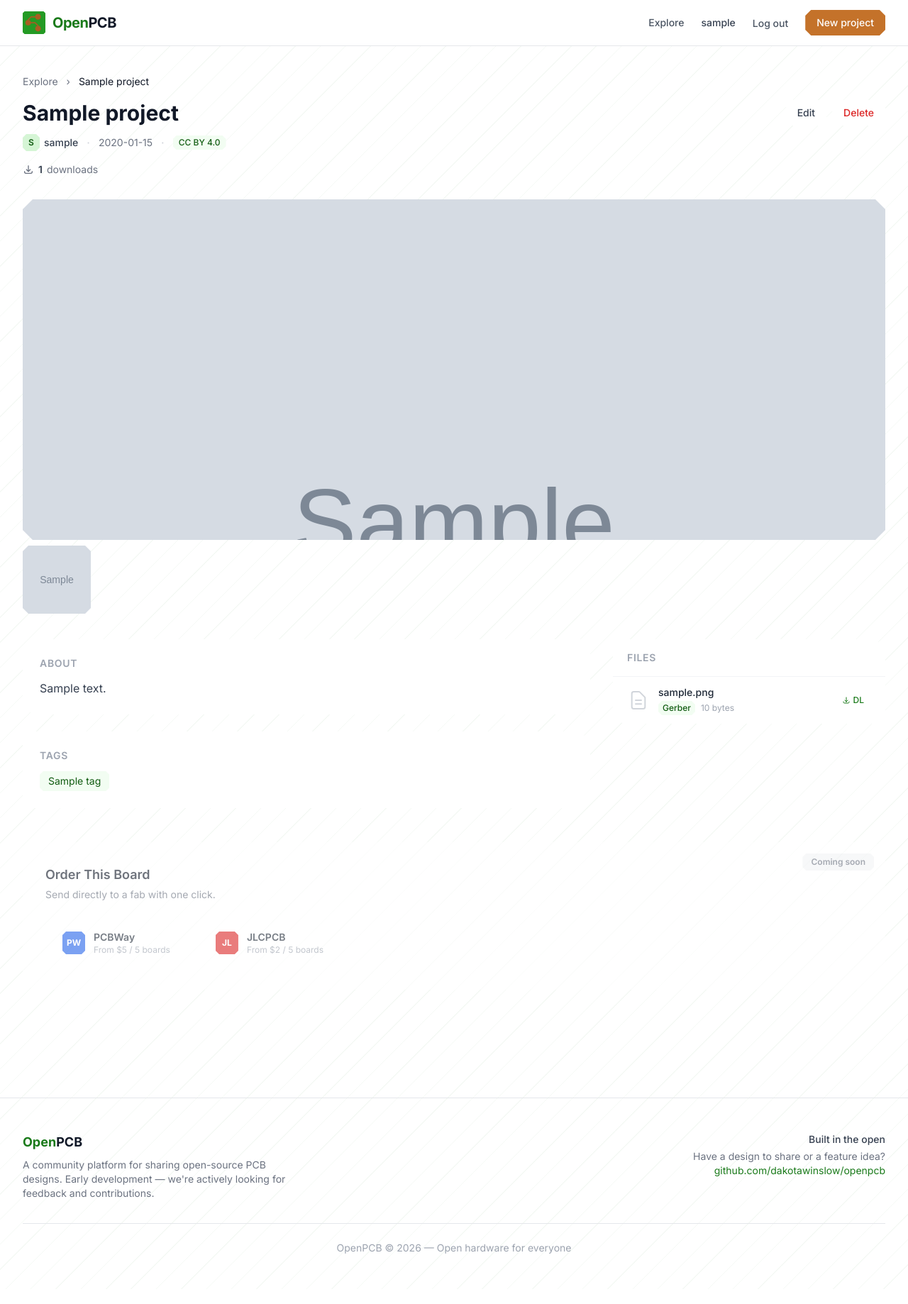
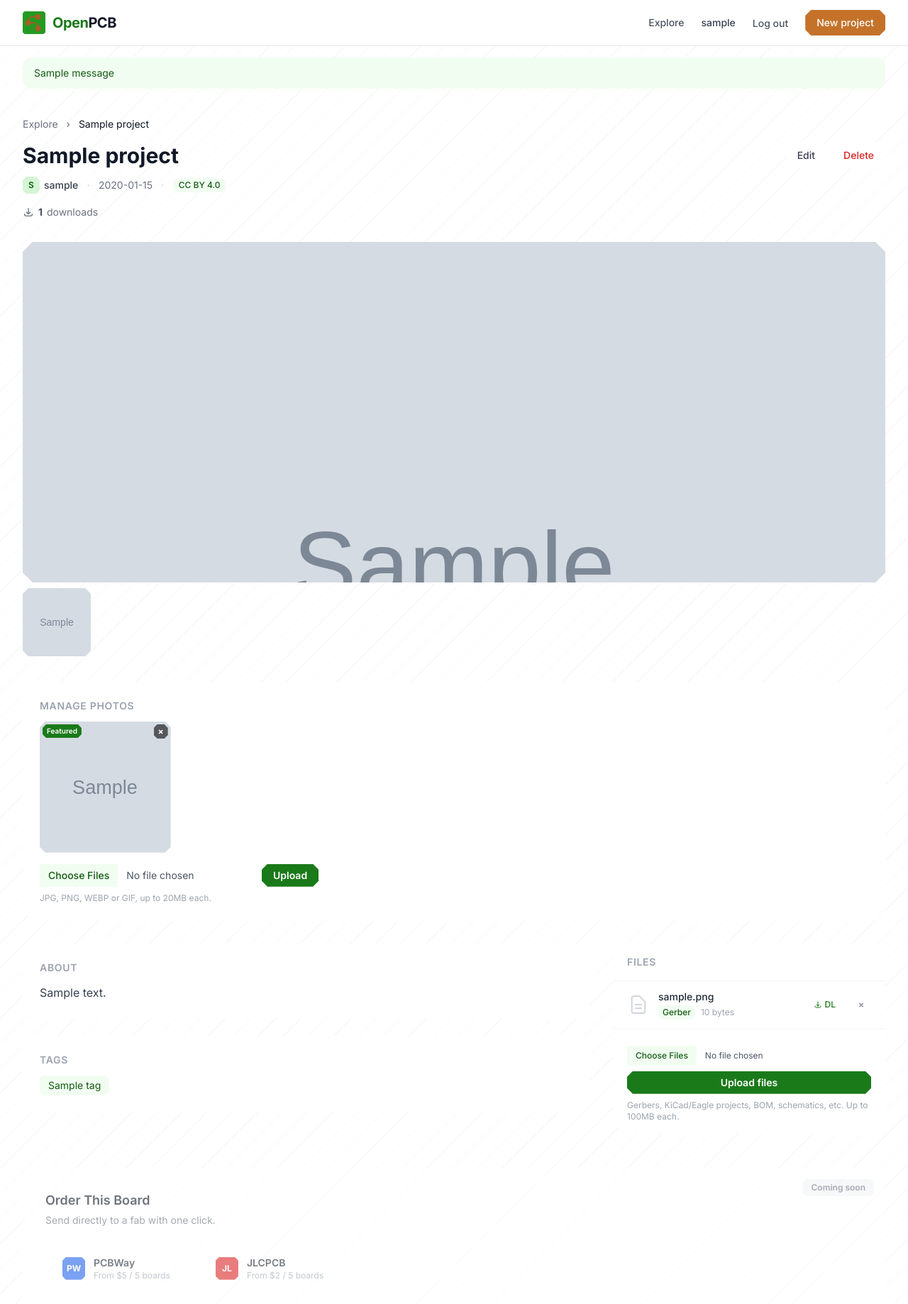
Before and after one commit to dakotawinslow/openpcb, a Django app: a page that uses core/templates/core/base.html in a window 1280 px wide. Shown: the top 1838 px of the page at 71% size. Before the commit the page ends 1767 px from the top, so only its background shows below. Run offline with Django 5.2, Linux system fonts and the light colour scheme; a user stored in the database is signed in; tables that the repository leaves empty hold one stand-in row (values such as "Sample post"); grey boxes marked "Sample" are stand-in pictures; one stand-in notice (Sample message) is shown; some libraries are stand-ins or nearby versions.

Commit message:
Sprint: File Uploads — photo and design file management
Adds owner-only upload/delete flows for ProjectPhoto and ProjectFile,
plus session-deduplicated downloads via pre-signed R2 URLs.

- core/constants.py: file/photo extension allowlists, size and count
  limits, and extension -> FileType detection
- ProjectFileForm/ProjectPhotoForm validate extension and size
- photo_upload/photo_delete/photo_set_featured views (owner only); first
  photo uploaded is auto-featured so a thumbnail exists immediately
- file_upload/file_delete/file_download views (owner only for
  upload/delete); file_download increments counters once per session
  and redirects to a pre-signed R2 URL
- project_detail.html: "Manage photos" panel (set featured / delete /
  upload) and file list gains delete + working download links, plus an
  upload form
- base.html: render django.contrib.messages for upload validation errors

Co-Authored-By: Claude Sonnet 4.6 <noreply@anthropic.com>

```diff
--- a/core/templates/core/base.html
+++ b/core/templates/core/base.html
@@ -150,6 +150,17 @@
   </nav>
 
   <main class="flex-1">
+    {% if messages %}
+    <div class="max-w-7xl mx-auto px-4 sm:px-6 lg:px-8 pt-4 space-y-2">
+      {% for message in messages %}
+      <div class="px-4 py-3 text-sm chamfer ds-outline
+        {% if message.tags == 'error' %}bg-red-50 dark:bg-red-900/20 text-red-700 dark:text-red-400
+        {% else %}bg-brand-50 dark:bg-brand-900/20 text-brand-700 dark:text-brand-400{% endif %}">
+        {{ message }}
+      </div>
+      {% endfor %}
+    </div>
+    {% endif %}
     {% block content %}{% endblock %}
   </main>
 
--- a/core/templates/core/project_detail.html
+++ b/core/templates/core/project_detail.html
@@ -149,6 +149,54 @@
     }());
   </script>
   {% endif %}
+
+  <!-- ── Manage photos (owner only) ──────────────────────────────── -->
+  {% if user == project.owner %}
+  <div class="mb-8 bg-white dark:bg-gray-900 p-6 chamfer-lg ds-outline">
+    <h2 class="text-sm font-semibold uppercase tracking-wider text-gray-400 dark:text-gray-500 mb-3">Manage photos</h2>
+
+    {% if photos %}
+    <div class="grid grid-cols-3 sm:grid-cols-4 lg:grid-cols-6 gap-3 mb-4">
+      {% for p in photos %}
+      <div class="relative aspect-square chamfer overflow-hidden bg-gray-100 dark:bg-gray-800 ds-outline">
+        <img src="{{ p.photo.url }}" alt="" class="w-full h-full object-cover">
+        {% if p.is_featured %}
+        <span class="absolute top-1 left-1 text-[10px] font-semibold px-1.5 py-0.5 bg-brand-600 text-white chamfer-sm">
+          Featured
+        </span>
+        {% else %}
+        <form method="post" action="{% url 'photo_set_featured' project.uuid project.slug p.id %}" class="absolute top-1 left-1">
+          {% csrf_token %}
+          <button type="submit" class="text-[10px] font-semibold px-1.5 py-0.5 bg-black/60 hover:bg-brand-600 text-white chamfer-sm transition-colors">
+            Set featured
+          </button>
+        </form>
+        {% endif %}
+        <form method="post" action="{% url 'photo_delete' project.uuid project.slug p.id %}" class="absolute top-1 right-1"
+              onsubmit="return confirm('Delete this photo?');">
+          {% csrf_token %}
+          <button type="submit" class="w-5 h-5 flex items-center justify-center text-xs font-bold bg-black/60 hover:bg-red-600 text-white chamfer-sm transition-colors">
+            &times;
+          </button>
+        </form>
+      </div>
+      {% endfor %}
+    </div>
+    {% else %}
+    <p class="text-sm text-gray-400 dark:text-gray-600 mb-4">No photos yet. The first photo you upload becomes the gallery cover and card thumbnail.</p>
+    {% endif %}
+
+    <form method="post" action="{% url 'photo_upload' project.uuid project.slug %}" enctype="multipart/form-data" class="flex flex-wrap items-center gap-3">
+      {% csrf_token %}
+      <input type="file" name="photos" multiple accept="image/jpeg,image/png,image/webp,image/gif"
+             class="text-sm text-gray-600 dark:text-gray-400 file:mr-3 file:px-3 file:py-1.5 file:chamfer-sm file:border-0 file:bg-brand-50 dark:file:bg-brand-900 file:text-brand-700 dark:file:text-brand-400 file:text-sm file:font-medium file:cursor-pointer">
+      <button type="submit" class="px-4 py-1.5 bg-brand-600 hover:bg-brand-700 text-white text-sm font-semibold chamfer transition-colors flex-shrink-0">
+        Upload
+      </button>
+    </form>
+    <p class="mt-2 text-xs text-gray-400 dark:text-gray-500">JPG, PNG, WEBP or GIF, up to 20MB each.</p>
+  </div>
+  {% endif %}
   {% endwith %}
 
   <!-- ── Two-column body ────────────────────────────────────────── -->
@@ -217,7 +265,7 @@
               </div>
             </div>
 
-            <a href="#"
+            <a href="{% url 'file_download' project.uuid project.slug file.id %}"
                class="flex-shrink-0 flex items-center gap-1 text-xs font-medium px-2.5 py-1.5 bg-white dark:bg-gray-900 text-brand-600 dark:text-brand-400 hover:bg-brand-600 hover:text-white dark:hover:bg-brand-600 transition-colors chamfer-sm ds-outline-brand">
               <svg class="w-3 h-3" fill="none" stroke="currentColor" viewBox="0 0 24 24">
                 <path stroke-linecap="round" stroke-linejoin="round" stroke-width="2"
@@ -225,6 +273,17 @@
               </svg>
               DL
             </a>
+
+            {% if user == project.owner %}
+            <form method="post" action="{% url 'file_delete' project.uuid project.slug file.id %}"
+                  onsubmit="return confirm('Delete this file?');">
+              {% csrf_token %}
+              <button type="submit"
+                      class="flex-shrink-0 flex items-center justify-center w-7 h-7 text-xs font-bold text-gray-400 hover:bg-red-600 hover:text-white transition-colors chamfer-sm ds-outline">
+                &times;
+              </button>
+            </form>
+            {% endif %}
 
           </li>
           {% endfor %}
@@ -235,6 +294,20 @@
         </div>
         {% endif %}
         {% endwith %}
+
+        {% if user == project.owner %}
+        <div class="px-5 py-4 border-t border-gray-100 dark:border-gray-800">
+          <form method="post" action="{% url 'file_upload' project.uuid project.slug %}" enctype="multipart/form-data" class="space-y-2">
+            {% csrf_token %}
+            <input type="file" name="files" multiple
+                   class="block w-full text-xs text-gray-600 dark:text-gray-400 file:mr-3 file:px-3 file:py-1.5 file:chamfer-sm file:border-0 file:bg-brand-50 dark:file:bg-brand-900 file:text-brand-700 dark:file:text-brand-400 file:text-xs file:font-medium file:cursor-pointer">
+            <button type="submit" class="w-full px-4 py-1.5 bg-brand-600 hover:bg-brand-700 text-white text-sm font-semibold chamfer transition-colors">
+              Upload files
+            </button>
+          </form>
+          <p class="mt-2 text-xs text-gray-400 dark:text-gray-500">Gerbers, KiCad/Eagle projects, BOM, schematics, etc. Up to 100MB each.</p>
+        </div>
+        {% endif %}
 
       </div>
     </div>
--- a/core/urls.py
+++ b/core/urls.py
@@ -8,4 +8,10 @@ urlpatterns = [
     path('projects/<uuid:uuid>/<slug:slug>/', views.project_detail, name='project_detail'),
     path('projects/<uuid:uuid>/<slug:slug>/edit/', views.ProjectUpdateView.as_view(), name='project_edit'),
     path('projects/<uuid:uuid>/<slug:slug>/delete/', views.ProjectDeleteView.as_view(), name='project_delete'),
+    path('projects/<uuid:uuid>/<slug:slug>/photos/upload/', views.photo_upload, name='photo_upload'),
+    path('projects/<uuid:uuid>/<slug:slug>/photos/<int:photo_id>/delete/', views.photo_delete, name='photo_delete'),
+    path('projects/<uuid:uuid>/<slug:slug>/photos/<int:photo_id>/feature/', views.photo_set_featured, name='photo_set_featured'),
+    path('projects/<uuid:uuid>/<slug:slug>/files/upload/', views.file_upload, name='file_upload'),
+    path('projects/<uuid:uuid>/<slug:slug>/files/<int:file_id>/delete/', views.file_delete, name='file_delete'),
+    path('projects/<uuid:uuid>/<slug:slug>/files/<int:file_id>/download/', views.file_download, name='file_download'),
 ]
--- a/core/views.py
+++ b/core/views.py
@@ -1,11 +1,15 @@
+from django.contrib import messages
+from django.contrib.auth.decorators import login_required
 from django.contrib.auth.mixins import LoginRequiredMixin, UserPassesTestMixin
+from django.db.models import F
 from django.http import Http404, HttpResponsePermanentRedirect
-from django.shortcuts import get_object_or_404, render
+from django.shortcuts import get_object_or_404, redirect, render
 from django.urls import reverse, reverse_lazy
 from django.views.generic import CreateView, DeleteView, UpdateView
 
-from .forms import ProjectForm
-from .models import Project
+from .constants import MAX_FILES_PER_PROJECT, MAX_PHOTOS_PER_PROJECT, detect_file_type
+from .forms import ProjectForm, ProjectFileForm, ProjectPhotoForm
+from .models import Project, ProjectFile, ProjectPhoto
 
 
 WHY_ITEMS = [
@@ -64,7 +68,7 @@ def explore(request):
 
 def project_detail(request, uuid, slug):
     project = get_object_or_404(
-        Project.objects.select_related('owner').prefetch_related('tags', 'files'),
+        Project.objects.select_related('owner').prefetch_related('tags', 'files', 'photos'),
         uuid=uuid,
     )
     # Only the owner can view a private project.
@@ -134,3 +138,101 @@ class ProjectDeleteView(LoginRequiredMixin, UserPassesTestMixin, DeleteView):
 
     def test_func(self):
         return self.get_object().owner == self.request.user
+
+
+def _get_owned_project(request, uuid):
+    project = get_object_or_404(Project, uuid=uuid)
+    if project.owner != request.user:
+        raise Http404
+    return project
+
+
+@login_required
+def photo_upload(request, uuid, slug):
+    project = _get_owned_project(request, uuid)
+    if request.method == 'POST':
+        files = request.FILES.getlist('photos')
+        current_count = project.photos.count()
+        if current_count + len(files) > MAX_PHOTOS_PER_PROJECT:
+            messages.error(request, f'A project can have at most {MAX_PHOTOS_PER_PROJECT} photos.')
+        else:
+            has_featured = project.photos.filter(is_featured=True).exists()
+            for f in files:
+                form = ProjectPhotoForm(files={'photo': f})
+                if form.is_valid():
+                    photo = form.save(commit=False)
+                    photo.project = project
+                    if not has_featured:
+                        photo.is_featured = True
+                        has_featured = True
+                    photo.save()
+                else:
+                    messages.error(request, f'{f.name}: ' + ' '.join(form.errors.get('photo', [])))
+    return redirect('project_detail', uuid=project.uuid, slug=project.slug)
+
+
+@login_required
+def photo_delete(request, uuid, slug, photo_id):
+    project = _get_owned_project(request, uuid)
+    photo = get_object_or_404(ProjectPhoto, pk=photo_id, project=project)
+    if request.method == 'POST':
+        photo.delete()
+    return redirect('project_detail', uuid=project.uuid, slug=project.slug)
+
+
+@login_required
+def photo_set_featured(request, uuid, slug, photo_id):
+    project = _get_owned_project(request, uuid)
+    photo = get_object_or_404(ProjectPhoto, pk=photo_id, project=project)
+    if request.method == 'POST' and not photo.is_featured:
+        photo.is_featured = True
+        photo.save()
+    return redirect('project_detail', uuid=project.uuid, slug=project.slug)
+
+
+@login_required
+def file_upload(request, uuid, slug):
+    project = _get_owned_project(request, uuid)
+    if request.method == 'POST':
+        files = request.FILES.getlist('files')
+        current_count = project.files.count()
+        if current_count + len(files) > MAX_FILES_PER_PROJECT:
+            messages.error(request, f'A project can have at most {MAX_FILES_PER_PROJECT} files.')
+        else:
+            for f in files:
+                form = ProjectFileForm(files={'file': f})
+                if form.is_valid():
+                    project_file = form.save(commit=False)
+                    project_file.project = project
+                    project_file.original_filename = f.name
+                    project_file.file_size = f.size
+                    project_file.file_type = detect_file_type(f.name)
+                    project_file.save()
+                else:
+                    messages.error(request, f'{f.name}: ' + ' '.join(form.errors.get('file', [])))
+    return redirect('project_detail', uuid=project.uuid, slug=project.slug)
+
+
+@login_required
+def file_delete(request, uuid, slug, file_id):
+    project = _get_owned_project(request, uuid)
+    project_file = get_object_or_404(ProjectFile, pk=file_id, project=project)
+    if request.method == 'POST':
+        project_file.delete()
+    return redirect('project_detail', uuid=project.uuid, slug=project.slug)
+
+
+def file_download(request, uuid, slug, file_id):
+    project = get_object_or_404(Project, uuid=uuid)
+    if not project.is_public and project.owner != request.user:
+        raise Http404
+    project_file = get_object_or_404(ProjectFile, pk=file_id, project=project)
+
+    session_key = f'downloaded_file_{project_file.pk}'
+    if not request.session.get(session_key):
+        ProjectFile.objects.filter(pk=project_file.pk).update(download_count=F('download_count') + 1)
+        Project.objects.filter(pk=project.pk).update(download_count=F('download_count') + 1)
+        request.session[session_key] = True
+
+    url = project_file.file.storage.url(project_file.file.name, expire=60)
+    return redirect(url)
```
Also changed, not shown: CLAUDE.md (+1 -0 lines), core/constants.py (added, +35 -0 lines), core/forms.py (+40 -1 lines).
